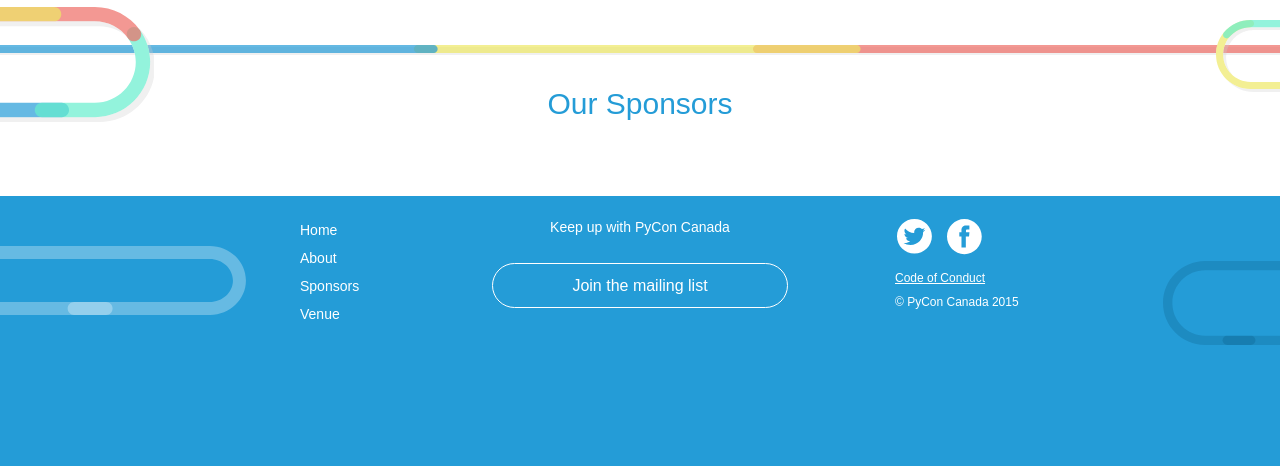
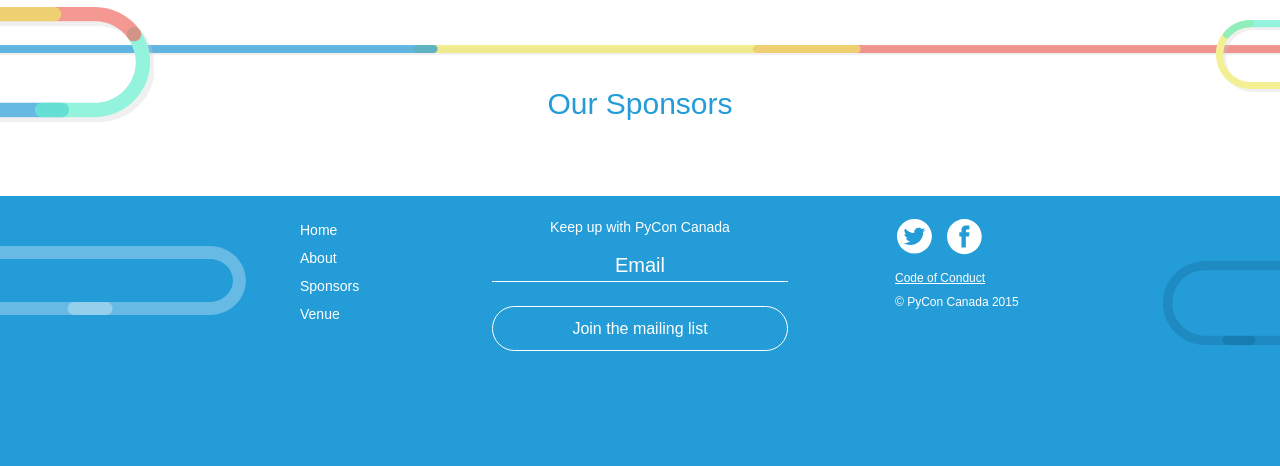
Before and after one commit to pyconca/pycon-2015, a Django app: page /en/about/ in a window 1280 px wide. Shown: the part 1898-2364 px from the top of the page. Run offline with Django 3.2, Linux system fonts and the light colour scheme; data that the repository does not hold is empty; style sheets or scripts are compiled from the project's sources; some libraries are stand-ins or nearby versions.

Commit message:
Add mailchimp signup to footer

```diff
--- a/templates/include/footer.html
+++ b/templates/include/footer.html
@@ -14,21 +14,17 @@
 
             <div class="footer-middle col-6">
 
-                <form class="join-form" action="{% url 'mailing_list' %}" method="post" class="panel">
+                <form class="join-form panel" action="http://pycon.us11.list-manage2.com/subscribe/post" method="POST">
                     <p>{% trans 'Keep up with PyCon Canada' %}</p>
-                    <input type="hidden" name="csrfmiddlewaretoken" value="{{ csrf_token }}">
 
-                    <div>
-                        {{ mailing_form.name }}
-                        {% for error in mailing_form.name.errors %}
-                            <div class="error-block">{{ error|safe }}</div>
-                        {% endfor %}
-                    </div>
-                    <div>
-                        {{ mailing_form.email }}
-                        {% for error in mailing_form.email.errors %}
-                            <div class="error-block">{{ error|safe }}</div>
-                        {% endfor %}
+
+                    <input type="hidden" name="u" value="5cc0d84ff77b9bb778875c680">
+                    <input type="hidden" name="id" value="8b0e3e430f">
+
+                    <div id="mergeTable" class="mergeTable">
+                        <div id="mergeRow-0">
+                            <input class='email-input' type='email' autocapitalize='off' autocorrect='off' name='MERGE0' id='MERGE0' size='25' value='' placeholder='{% trans 'Email' %}'>
+                        </div>
                     </div>
                     <button class="button mailing-list-button">{% trans 'Join the mailing list' %}</button>
                 </form>
@@ -39,7 +35,7 @@
                     <a class='twitter' href="https://twitter.com/pyconca">Twitter</a>
                     <a class='facebook' href="https://www.facebook.com/pyconca">Facebook</a>
                 </div>
-                    <a class="conduct" href="{% url 'conduct' %}">{% trans 'Code of Conduct' %}</a>
+                <a class="conduct" href="{% url 'conduct' %}">{% trans 'Code of Conduct' %}</a>
                 <span class="footer-copyright">&copy; PyCon Canada 2015</span>
             </div>
         </div>
```
